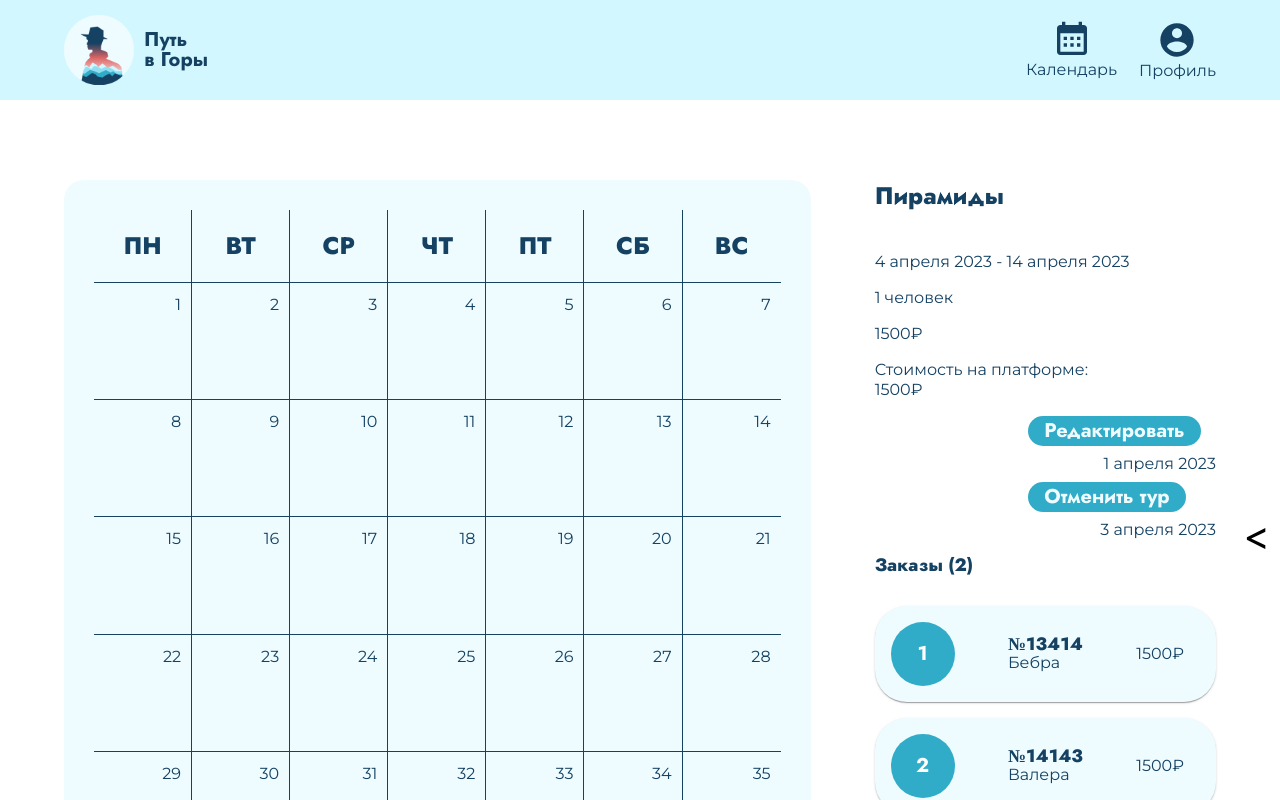
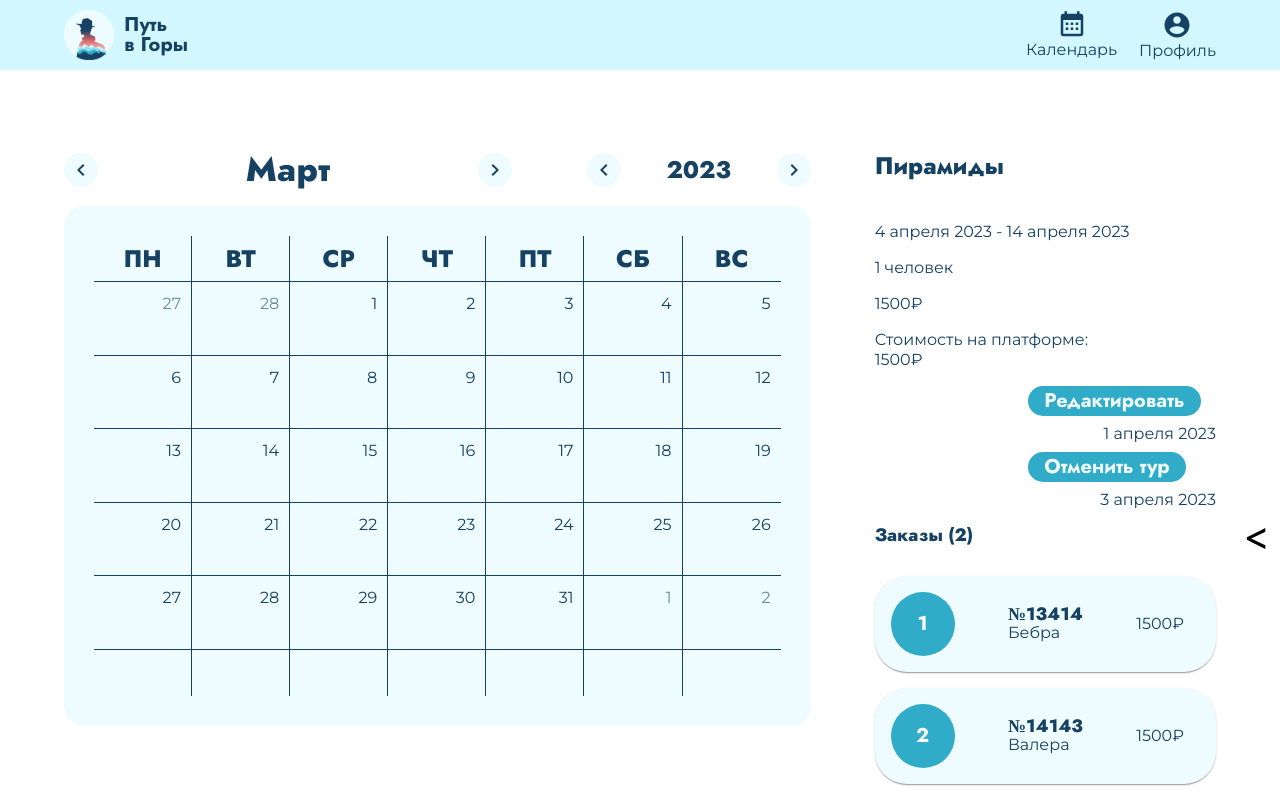
Before and after one commit to TTOPTPET/roadToMountains, a React (Create React App) app: page /creator/calendar in a window 1280 px wide. Shown: the top 800 px of the page. Built offline with nearby package versions, Linux system fonts and the light colour scheme; no server answers.

Commit message:
канвас календаря готов, пикер дат календаря готов, уменьшил хедер

```diff
--- a/src/components/Calendar/Calendar.tsx
+++ b/src/components/CalendarModules/Calendar/Calendar.tsx
@@ -1,13 +1,14 @@
 import { Box, Grid, Paper, TextField, Typography } from "@mui/material";
+import dayjs, { Dayjs } from "dayjs";
 import { useState, useEffect } from "react";
 
-// const WeekNameNode = () => ();
+type Props = {
+  viewMonth: Dayjs;
+};
 
-// const DayNode = () => ();
-
-export const Calendar = () => {
+export const Calendar = ({ viewMonth }: Props) => {
   return (
-    <Paper variant="whiteBlue" sx={{ width: "100%", height: "100%" }}>
+    <Paper variant="whiteBlue" sx={{ width: "100%", height: "65vh" }}>
       <Grid container columns={21} sx={{ height: "100%" }}>
         <Grid container item xs={12} sx={{ height: "10%" }}>
           {[
@@ -49,9 +50,16 @@ export const Calendar = () => {
               }}
             >
               <Typography
-                style={{ position: "absolute", top: "10px", right: "10px" }}
+                style={{
+                  position: "absolute",
+                  top: "10px",
+                  right: "10px",
+                  opacity:
+                    calcDayIndex(viewMonth).add(index, "day").month() !==
+                      viewMonth.month() && 0.6,
+                }}
               >
-                {index + 1}
+                {calcDayIndex(viewMonth).add(index, "day").format("D")}
               </Typography>
             </Box>
           </Grid>
@@ -72,3 +80,13 @@ export const Calendar = () => {
     </Paper>
   );
 };
+
+const calcDayIndex = (monthDate: Dayjs) => {
+  const fixWeekIndex = (index: number) => {
+    return index === 0 ? 7 : index - 1;
+  };
+
+  return monthDate
+    .date(1)
+    .subtract(fixWeekIndex(monthDate.date(1).day()), "day");
+};
--- /dev/null
+++ b/src/components/CalendarModules/CalendarDatePicker/CalendarDatePicker.tsx
@@ -0,0 +1,77 @@
+import { Dispatch, SetStateAction } from "react";
+import { Button, ButtonProps, Stack, Typography } from "@mui/material";
+import { ReactComponent as LeftArrow } from "../../../media/left-arrow-navigation.svg";
+import { ReactComponent as RightArrow } from "../../../media/right-arrow-navigation.svg";
+import { Dayjs } from "dayjs";
+import styled from "@emotion/styled";
+
+const ArrowButton = styled(({ className, ...props }: ButtonProps) => (
+  <Button
+    {...props}
+    className={className}
+    sx={{ borderRadius: "100%", width: "34px", height: "34px", p: 0 }}
+    variant="whiteColor"
+  />
+))();
+
+type Props = {
+  viewMonth: Dayjs;
+  setViewMonth: Dispatch<SetStateAction<Dayjs>>;
+};
+
+function CalendarDatePicker({ viewMonth, setViewMonth }: Props) {
+  return (
+    <Stack direction={"row"} justifyContent={"space-between"} mb={2}>
+      <Stack
+        className="select_month"
+        direction={"row"}
+        justifyContent={"space-between"}
+        alignItems={"center"}
+        width={"60%"}
+      >
+        <ArrowButton
+          onClick={() => setViewMonth((month) => month.subtract(1, "month"))}
+        >
+          <LeftArrow />
+        </ArrowButton>
+        <Typography variant={"h4"} align={"center"}>
+          {firstCharToUpperCase(viewMonth.format("MMMM"))}
+        </Typography>
+        <ArrowButton
+          onClick={() => setViewMonth((month) => month.add(1, "month"))}
+        >
+          <RightArrow />
+        </ArrowButton>
+      </Stack>
+      <Stack
+        className="select_year"
+        direction={"row"}
+        justifyContent={"space-between"}
+        alignItems={"center"}
+        width={"30%"}
+      >
+        <ArrowButton
+          onClick={() => setViewMonth((month) => month.subtract(1, "year"))}
+        >
+          <LeftArrow />
+        </ArrowButton>
+        <Typography variant={"h5"} align={"center"}>
+          {viewMonth.format("YYYY")}
+        </Typography>
+        <ArrowButton
+          onClick={() => setViewMonth((month) => month.add(1, "year"))}
+        >
+          <RightArrow />
+        </ArrowButton>
+      </Stack>
+    </Stack>
+  );
+}
+
+export default CalendarDatePicker;
+
+function firstCharToUpperCase(str: string) {
+  if (!str) return str;
+
+  return str[0].toUpperCase() + str.slice(1);
+}
--- a/src/components/CalendarSidebar/CalendarSidebar.tsx
+++ b/src/components/CalendarModules/CalendarSidebar/CalendarSidebar.tsx
@@ -2,8 +2,8 @@ import { Box, Button, Paper, Typography } from "@mui/material";
 import { Stack } from "@mui/system";
 import dayjs from "dayjs";
 import { FC } from "react";
-import { whiteColor } from "../../config/MUI/color/color";
-import { IPublicTour } from "../../models/calendarModels/IPublicTour";
+import { whiteColor } from "../../../config/MUI/color/color";
+import { IPublicTour } from "../../../models/calendarModels/IPublicTour";
 import { TouristOrder } from "./TouristOrder/TouristOrder";
 
 export const CalendarSidebar: FC<IPublicTour> = (publicTour) => {
--- a/src/components/CalendarSidebar/TouristOrder/TouristOrder.tsx
+++ b/src/components/CalendarModules/CalendarSidebar/TouristOrder/TouristOrder.tsx
@@ -4,8 +4,8 @@ import { FC } from "react";
 import {
   darkTurquoiseColor,
   whiteColor,
-} from "../../../config/MUI/color/color";
-import { IBookingInfo } from "../../../models/calendarModels/IPublicTour";
+} from "../../../../config/MUI/color/color";
+import { IBookingInfo } from "../../../../models/calendarModels/IPublicTour";
 
 export const TouristOrder: FC<IBookingInfo> = (bookingInfo) => {
   return (
--- a/src/components/Header/Header.tsx
+++ b/src/components/Header/Header.tsx
@@ -11,8 +11,13 @@ import calendarIcon from "../../media/calendarIcon.svg";
 const Header = () => {
   const userInfo = useSelector((state: RootState) => state.userInfo.userInfo);
   return (
-    <Box className="header__wrapper" sx={{ width: "100%" }}>
-      <Paper variant="header">
+    <Paper variant="header" sx={{ width: "100%" }}>
+      <Box
+        className="header__wrapper"
+        height={"100%"}
+        display={"flex"}
+        alignItems={"center"}
+      >
         <Container
           className="header__container"
           maxWidth={"lg"}
@@ -31,7 +36,12 @@ const Header = () => {
             }}
             className="header__logo"
           >
-            <img src={logo} alt="logo" className="logo-img" />
+            <img
+              style={{ height: "50px" }}
+              src={logo}
+              alt="logo"
+              className="logo-img"
+            />
 
             <Typography variant={"button"} className="logo-text">
               Путь <br /> в Горы
@@ -62,7 +72,7 @@ const Header = () => {
           >
             {userInfo.typeUser === UserType.tourist ? (
               <Box component={Link} to="/tourist/lk">
-                <img src={accIcon} alt="accIcon" />
+                <img style={{ height: "30px" }} src={accIcon} alt="accIcon" />
               </Box>
             ) : (
               <Box sx={{ display: "flex", gap: "22px", alignItems: "center" }}>
@@ -76,7 +86,11 @@ const Header = () => {
                   component={Link}
                   to="/creator/calendar"
                 >
-                  <img src={calendarIcon} alt="calendarIcon" />
+                  <img
+                    style={{ height: "30px" }}
+                    src={calendarIcon}
+                    alt="calendarIcon"
+                  />
                   <Typography variant="caption">Календарь</Typography>
                 </Box>
                 <Box
@@ -89,7 +103,7 @@ const Header = () => {
                   component={Link}
                   to="/creator/lk"
                 >
-                  <img src={accIcon} alt="accIcon" style={{ width: "40px" }} />
+                  <img src={accIcon} alt="accIcon" style={{ height: "30px" }} />
                   <Typography variant="caption" sx={{ mt: "1px" }}>
                     Профиль
                   </Typography>
@@ -98,8 +112,8 @@ const Header = () => {
             )}
           </Box>
         </Container>
-      </Paper>
-    </Box>
+      </Box>
+    </Paper>
   );
 };
 
--- a/src/config/MUI/themes/mainTheme/mainTheme.tsx
+++ b/src/config/MUI/themes/mainTheme/mainTheme.tsx
@@ -11,6 +11,7 @@ import {
 declare module "@mui/material/Button" {
   interface ButtonPropsVariantOverrides {
     high: true;
+    whiteColor: true;
     textButton: true;
     fileInput: true;
     weakTextButton: true;
@@ -122,9 +123,11 @@ export const mainThemes = createTheme({
         {
           props: { variant: "header" },
           style: {
-            padding: "15px",
+            padding: 0,
+            paddingLeft: "15px",
+            paddingRight: "15px",
             backgroundColor: lightTurquoiseColor,
-            height: 100,
+            height: 70,
             borderRadius: 0,
           },
         },
@@ -155,7 +158,7 @@ export const mainThemes = createTheme({
     MuiButton: {
       styleOverrides: {
         root: {
-          minWidth: "fit-content ",
+          minWidth: 0,
           width: "fit-content",
           padding: "0 16px",
           backgroundColor: darkTurquoiseColor,
@@ -179,6 +182,13 @@ export const mainThemes = createTheme({
           props: { variant: "high" },
           style: {
             height: "50px",
+          },
+        },
+        {
+          props: { variant: "whiteColor" },
+          style: {
+            backgroundColor: whiteColor,
+            color: darkBlueColor,
           },
         },
         {
--- a/src/pages/TourCalendarPage/TourCalendarPage.tsx
+++ b/src/pages/TourCalendarPage/TourCalendarPage.tsx
@@ -2,14 +2,16 @@ import { Box, Button, Grid } from "@mui/material";
 import { useState, useEffect } from "react";
 import { IPublicTour } from "../../models/calendarModels/IPublicTour";
 import { getPublicTours } from "../../submitFunctions/calendarAPI/getPublicTours";
-import { CalendarSidebar } from "../../components/CalendarSidebar/CalendarSidebar";
+import { CalendarSidebar } from "../../components/CalendarModules/CalendarSidebar/CalendarSidebar";
 import { INewPublic } from "../../models/calendarModels/INewPublic";
 import { ITour } from "../../models/tourCardModel/ITour";
 import { getMyTours } from "../../submitFunctions/creatorAPI/getMyTours";
 import { useDispatch } from "react-redux";
 import { setModalActive } from "../../redux/Modal/ModalReducer";
 import NewPublicModal from "../../components/Modals/NewPublicModal/NewPublicModal";
-import { Calendar } from "../../components/Calendar/Calendar";
+import { Calendar } from "../../components/CalendarModules/Calendar/Calendar";
+import CalendarDatePicker from "../../components/CalendarModules/CalendarDatePicker/CalendarDatePicker";
+import dayjs, { Dayjs } from "dayjs";
 
 const NewPublicDefault: INewPublic = {
   tourId: "",
@@ -28,6 +30,8 @@ function TourCalendarPage() {
   const [publicTour, setPublicTour] = useState<IPublicTour[]>([]);
   const [newPublic, setNewPublic] = useState<INewPublic>(NewPublicDefault);
   const [myTours, setMyTours] = useState<ITour[]>([]);
+  const [viewMonth, setViewMonth] = useState<Dayjs>(dayjs());
+
   const dispatch = useDispatch();
 
   useEffect(() => {
@@ -53,7 +57,11 @@ function TourCalendarPage() {
     <Box pt={10}>
       <Grid container spacing={8}>
         <Grid item xs={8}>
-          <Calendar />
+          <CalendarDatePicker
+            viewMonth={viewMonth}
+            setViewMonth={setViewMonth}
+          />
+          <Calendar viewMonth={viewMonth} />
         </Grid>
         <Grid item xs={4}>
           <CalendarSidebar {...publicTour[0]} />
```
Also changed, not shown: src/media/leftArrowIcon.svg (added).
